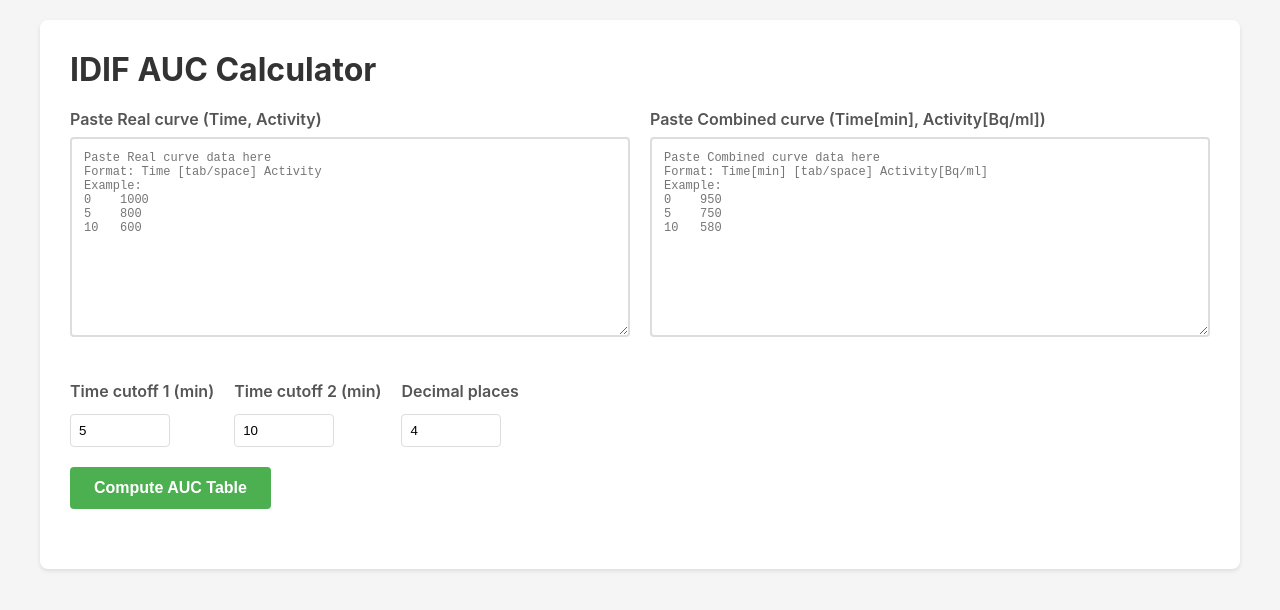
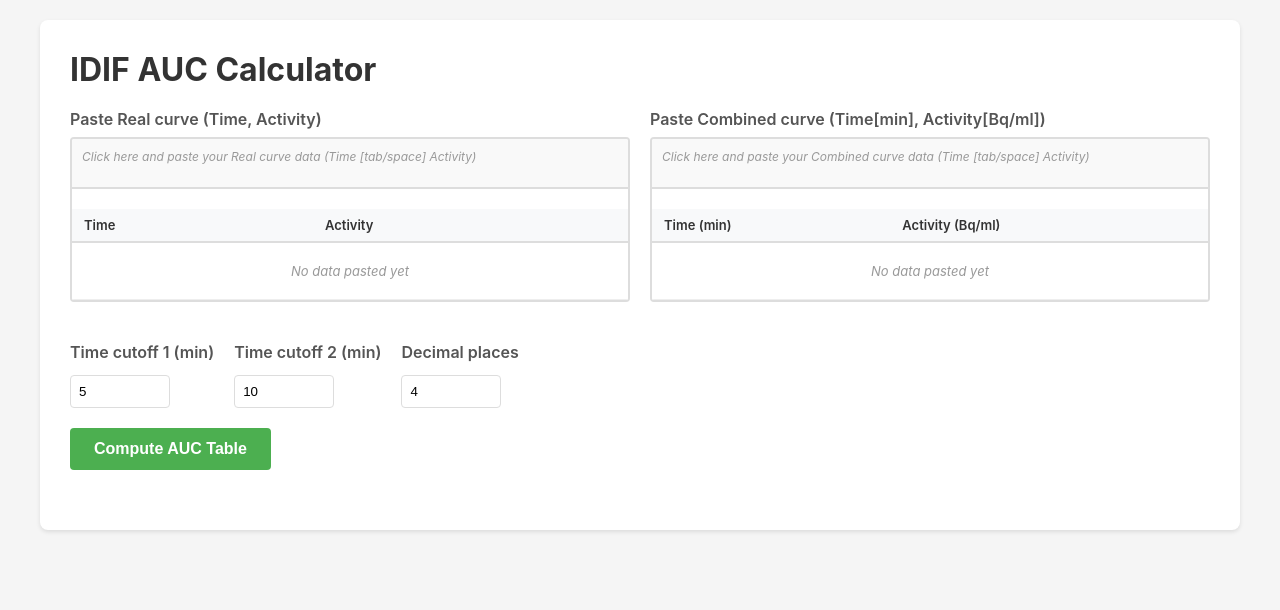
Before and after one commit to Ashleyynym/idif, a React (Vite) app: page / in a window 1280 px wide. Shown: the top 610 px of the page. Built offline with nearby package versions, Linux system fonts and the light colour scheme.

Commit message:
Replace text areas with pasteable scrollable tables

```diff
--- a/src/App.tsx
+++ b/src/App.tsx
@@ -1,5 +1,5 @@
-import { useState } from 'react';
-import { parsePastedText } from './utils/parser';
+import { useState, useRef } from 'react';
+import { parsePastedText, parseRawPoints, Point } from './utils/parser';
 import { matchEndTimes, aucInWindow } from './utils/auc';
 
 interface AUCResult {
@@ -10,14 +10,39 @@ interface AUCResult {
 }
 
 function App() {
-  const [realText, setRealText] = useState('');
-  const [combinedText, setCombinedText] = useState('');
+  const [realPoints, setRealPoints] = useState<Point[]>([]);
+  const [combinedPoints, setCombinedPoints] = useState<Point[]>([]);
   const [timeCutoffs, setTimeCutoffs] = useState([5, 10]);
   const [results, setResults] = useState<AUCResult[]>([]);
   const [error, setError] = useState<string | null>(null);
   const [warnings, setWarnings] = useState<string[]>([]);
   const [tEndCommon, setTEndCommon] = useState<number | null>(null);
   const [decimalPlaces, setDecimalPlaces] = useState(4);
+  const realPasteRef = useRef<HTMLDivElement>(null);
+  const combinedPasteRef = useRef<HTMLDivElement>(null);
+
+  const handlePaste = (e: React.ClipboardEvent<HTMLDivElement>, setPoints: (points: Point[]) => void, pasteAreaRef: React.RefObject<HTMLDivElement>) => {
+    e.preventDefault();
+    const pastedText = e.clipboardData.getData('text');
+    const points = parseRawPoints(pastedText);
+    setPoints(points);
+    // Clear the paste area after successful parse
+    if (pasteAreaRef.current) {
+      pasteAreaRef.current.textContent = '';
+    }
+  };
+
+  const handleKeyDown = (e: React.KeyboardEvent<HTMLDivElement>, setPoints: (points: Point[]) => void) => {
+    // Handle Ctrl+V or Cmd+V
+    if ((e.ctrlKey || e.metaKey) && e.key === 'v') {
+      // The paste event will handle it
+      return;
+    }
+    // Clear on Delete or Backspace when focused and empty
+    if ((e.key === 'Delete' || e.key === 'Backspace') && e.currentTarget.textContent === '') {
+      setPoints([]);
+    }
+  };
 
   const handleCompute = () => {
     setError(null);
@@ -26,7 +51,11 @@ function App() {
     setTEndCommon(null);
 
     try {
-      // Parse input
+      // Convert points back to text format for parsing (with validation)
+      const realText = realPoints.map(p => `${p.time}\t${p.activity}`).join('\n');
+      const combinedText = combinedPoints.map(p => `${p.time}\t${p.activity}`).join('\n');
+
+      // Parse input with validation
       const parsed = parsePastedText(realText, combinedText);
       setWarnings(parsed.warnings);
 
@@ -129,24 +158,80 @@ function App() {
       <div className="input-section">
         <div className="input-group-grid">
           <div className="input-group">
-            <label htmlFor="real-input">Paste Real curve (Time, Activity)</label>
-            <textarea
-              id="real-input"
-              value={realText}
-              onChange={(e) => setRealText(e.target.value)}
-              placeholder="Paste Real curve data here&#10;Format: Time [tab/space] Activity&#10;Example:&#10;0    1000&#10;5    800&#10;10   600"
-              style={{ minHeight: '200px' }}
-            />
+            <label>Paste Real curve (Time, Activity)</label>
+            <div className="pasteable-table-container">
+              <div
+                ref={realPasteRef}
+                className="paste-area"
+                contentEditable
+                onPaste={(e) => handlePaste(e, setRealPoints, realPasteRef)}
+                onKeyDown={(e) => handleKeyDown(e, setRealPoints)}
+                suppressContentEditableWarning={true}
+                data-placeholder="Click here and paste your Real curve data (Time [tab/space] Activity)"
+              />
+              <div className="data-table-wrapper">
+                <table className="data-table">
+                  <thead>
+                    <tr>
+                      <th>Time</th>
+                      <th>Activity</th>
+                    </tr>
+                  </thead>
+                  <tbody>
+                    {realPoints.length === 0 ? (
+                      <tr>
+                        <td colSpan={2} className="empty-message">No data pasted yet</td>
+                      </tr>
+                    ) : (
+                      realPoints.map((point, i) => (
+                        <tr key={i}>
+                          <td>{point.time}</td>
+                          <td>{point.activity}</td>
+                        </tr>
+                      ))
+                    )}
+                  </tbody>
+                </table>
+              </div>
+            </div>
           </div>
           <div className="input-group">
-            <label htmlFor="combined-input">Paste Combined curve (Time[min], Activity[Bq/ml])</label>
-            <textarea
-              id="combined-input"
-              value={combinedText}
-              onChange={(e) => setCombinedText(e.target.value)}
-              placeholder="Paste Combined curve data here&#10;Format: Time[min] [tab/space] Activity[Bq/ml]&#10;Example:&#10;0    950&#10;5    750&#10;10   580"
-              style={{ minHeight: '200px' }}
-            />
+            <label>Paste Combined curve (Time[min], Activity[Bq/ml])</label>
+            <div className="pasteable-table-container">
+              <div
+                ref={combinedPasteRef}
+                className="paste-area"
+                contentEditable
+                onPaste={(e) => handlePaste(e, setCombinedPoints, combinedPasteRef)}
+                onKeyDown={(e) => handleKeyDown(e, setCombinedPoints)}
+                suppressContentEditableWarning={true}
+                data-placeholder="Click here and paste your Combined curve data (Time [tab/space] Activity)"
+              />
+              <div className="data-table-wrapper">
+                <table className="data-table">
+                  <thead>
+                    <tr>
+                      <th>Time (min)</th>
+                      <th>Activity (Bq/ml)</th>
+                    </tr>
+                  </thead>
+                  <tbody>
+                    {combinedPoints.length === 0 ? (
+                      <tr>
+                        <td colSpan={2} className="empty-message">No data pasted yet</td>
+                      </tr>
+                    ) : (
+                      combinedPoints.map((point, i) => (
+                        <tr key={i}>
+                          <td>{point.time}</td>
+                          <td>{point.activity}</td>
+                        </tr>
+                      ))
+                    )}
+                  </tbody>
+                </table>
+              </div>
+            </div>
           </div>
         </div>
 
--- a/src/index.css
+++ b/src/index.css
@@ -186,3 +186,83 @@ tr:hover {
   display: flex;
   gap: 10px;
 }
+
+.pasteable-table-container {
+  border: 2px solid #ddd;
+  border-radius: 4px;
+  overflow: hidden;
+  background: white;
+}
+
+.paste-area {
+  padding: 10px;
+  min-height: 50px;
+  max-height: 80px;
+  border-bottom: 2px solid #ddd;
+  background-color: #f9f9f9;
+  cursor: text;
+  outline: none;
+  font-size: 12px;
+  color: #333;
+  overflow-y: auto;
+  font-family: 'Courier New', monospace;
+  white-space: pre-wrap;
+  word-break: break-all;
+}
+
+.paste-area:focus {
+  background-color: #fff;
+  border-bottom-color: #4CAF50;
+  box-shadow: inset 0 0 0 1px #4CAF50;
+}
+
+.paste-area:empty:before {
+  content: attr(data-placeholder);
+  color: #999;
+  font-style: italic;
+  font-family: -apple-system, BlinkMacSystemFont, 'Segoe UI', 'Roboto', sans-serif;
+}
+
+.data-table-wrapper {
+  max-height: 400px;
+  overflow-y: auto;
+  overflow-x: auto;
+}
+
+.data-table {
+  width: 100%;
+  border-collapse: collapse;
+  font-size: 13px;
+}
+
+.data-table thead {
+  position: sticky;
+  top: 0;
+  background-color: #f8f9fa;
+  z-index: 10;
+}
+
+.data-table th {
+  padding: 8px 12px;
+  text-align: left;
+  font-weight: 600;
+  color: #333;
+  border-bottom: 2px solid #ddd;
+  background-color: #f8f9fa;
+}
+
+.data-table td {
+  padding: 6px 12px;
+  border-bottom: 1px solid #eee;
+}
+
+.data-table tbody tr:hover {
+  background-color: #f5f5f5;
+}
+
+.data-table .empty-message {
+  text-align: center;
+  color: #999;
+  font-style: italic;
+  padding: 20px;
+}
--- a/src/utils/parser.ts
+++ b/src/utils/parser.ts
@@ -7,6 +7,45 @@ export interface ParsedData {
   realPoints: Point[];
   combinedPoints: Point[];
   warnings: string[];
+}
+
+/**
+ * Parse raw text into points without validation (for display purposes)
+ */
+export function parseRawPoints(text: string): Point[] {
+  const lines = text.split('\n');
+  const points: Point[] = [];
+
+  for (let i = 0; i < lines.length; i++) {
+    const line = lines[i].trim();
+    if (!line) continue;
+
+    // Try tab split first, then whitespace
+    let parts = line.split('\t');
+    if (parts.length < 2) {
+      parts = line.split(/\s+/);
+    }
+
+    // Extract numeric values
+    const numbers: number[] = [];
+    for (const part of parts) {
+      const num = parseFloat(part);
+      if (!isNaN(num)) {
+        numbers.push(num);
+      }
+    }
+
+    // Need at least 2 numbers for a pair (time, activity)
+    if (numbers.length < 2) continue;
+
+    const time = numbers[0];
+    const activity = numbers[1];
+    if (!isNaN(time) && !isNaN(activity)) {
+      points.push({ time, activity });
+    }
+  }
+
+  return points;
 }
 
 /**
```
